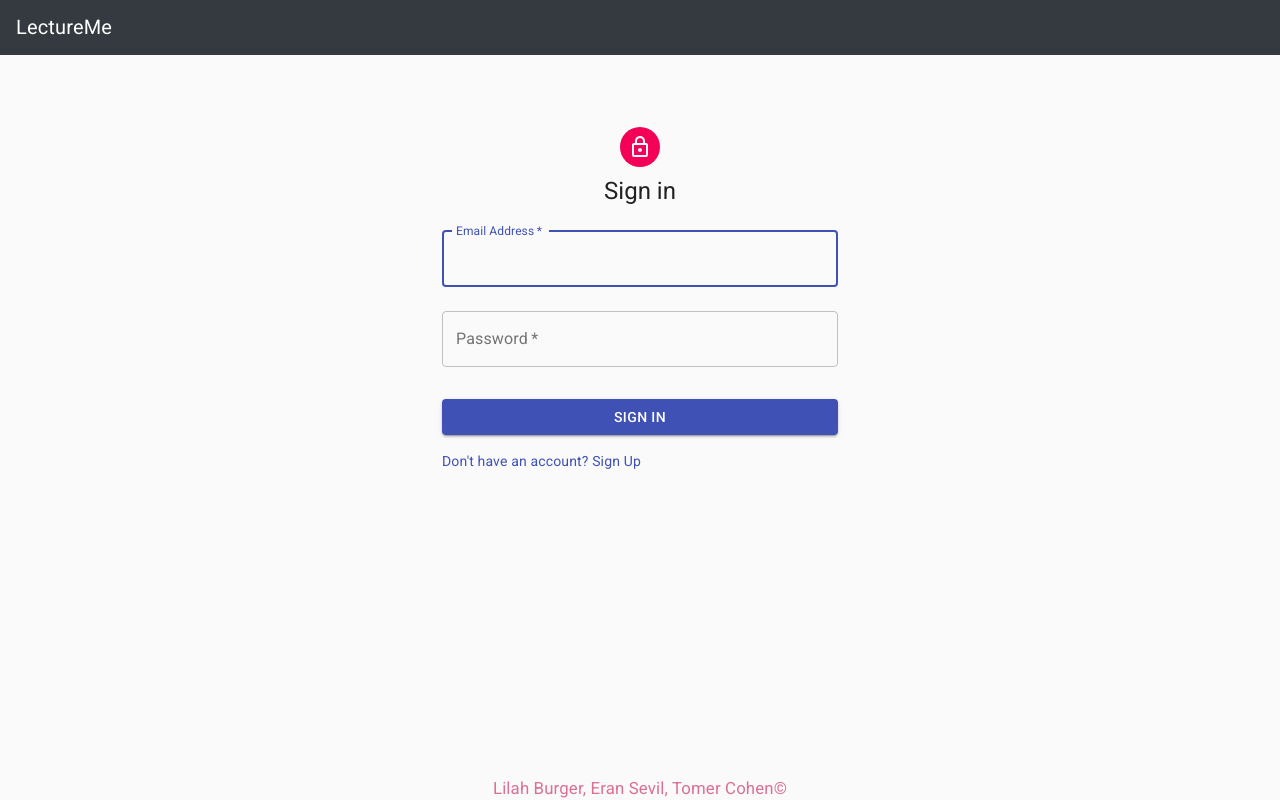
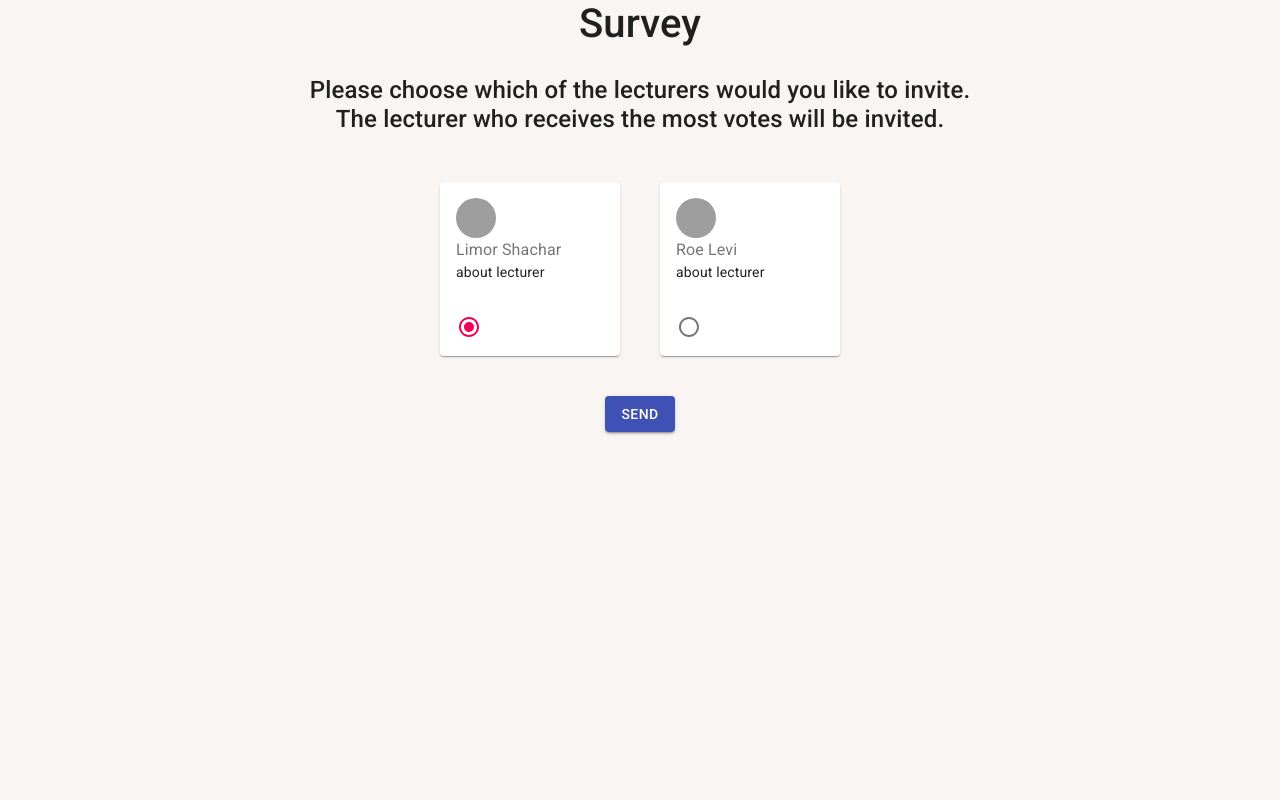
Before and after one commit to lilahb44/lecture-me-client, a React (Create React App) app: page /vote in a window 1280 px wide. Before the commit this address led to /. Built offline with nearby package versions, Linux system fonts and the light colour scheme; grey boxes are pictures that could not be loaded.

Commit message:
Add vote page

```diff
--- a/src/App.js
+++ b/src/App.js
@@ -17,6 +17,9 @@ import Footer from "./components/Footer";
 import "bootstrap/dist/css/bootstrap.min.css";
 import Guests from "./pages/Guests";
 import Surveys from "./pages/Surveys";
+import Vote from "./pages/Vote";
+
+const TOKEN = "TOKEN";
 
 const Wrapper = styled.div`
   display: flex;
@@ -28,9 +31,7 @@ const Content = styled.div`
   flex: 1;
 `;
 
-const TOKEN = "TOKEN";
-
-const App = () => {
+const HostApp = () => {
   const [token, setToken] = useState(() =>
     JSON.parse(localStorage.getItem(TOKEN))
   );
@@ -41,53 +42,63 @@ const App = () => {
   };
 
   return (
-    <Router>
-      <CssBaseline />
-      <Wrapper>
+    <>
       <Header
         token={token}
         onUserLogedOut={() => onTokenChanged(null)}
       ></Header>
       <Content>
-          {token ? (
         <Switch>
+          {token
+            ? [
                 <Route exact path="/">
                   <Welcome token={token} />
-              </Route>
+                </Route>,
                 <Route path="/groups/:id">
                   <Guests token={token} />
-              </Route>
+                </Route>,
                 <Route path="/groups">
                   <Groups token={token} />
-              </Route>
+                </Route>,
                 <Route path="/surveys">
                   <Surveys token={token} />
-              </Route>
+                </Route>,
                 <Route path="/orders">
-                <Orders />
-              </Route>
+                  <h2>Orders</h2>
+                </Route>,
+              ]
+            : [
+                <Route exact path="/">
+                  <SignIn onUserLogedIn={onTokenChanged} />
+                </Route>,
+                <Route path="/register">
+                  <Register onUserLogedIn={onTokenChanged} />
+                </Route>,
+              ]}
           <Redirect to="/" />
         </Switch>
-          ) : (
-            <Switch>
-              <Route exact path="/">
-                <SignIn onUserLogedIn={onTokenChanged} />
-              </Route>
-              <Route path="/register">
-                <Register onUserLogedIn={onTokenChanged} />
-              </Route>
-              <Redirect to="/" />
-            </Switch>
-          )}
       </Content>
       <Footer />
+    </>
+  );
+};
+
+const App = () => {
+  return (
+    <Router>
+      <CssBaseline />
+      <Wrapper>
+        <Switch>
+          <Route path="/vote">
+            <Vote />
+          </Route>
+          <Route path="/">
+            <HostApp />
+          </Route>
+        </Switch>
       </Wrapper>
     </Router>
   );
 };
 
 export default App;
-
-function Orders() {
-  return <h2>Orders</h2>;
-}
--- a/src/pages/CreateSurvey.js
+++ b/src/pages/CreateSurvey.js
@@ -43,11 +43,13 @@ export default function CreateSurvey({ token }) {
     setOpen(true);
   };
 
-  const send = () => {
+  const send = async () => {
     if (selectedLecturer1 === selectedLecturer2)
       return alert("You must choose two diffrent lecturers.");
 
-    createSurvey();
+    const result = await createSurvey();
+    if (result.error) return alert(result.error);
+
     handleClose();
   };
 
@@ -78,7 +80,7 @@ export default function CreateSurvey({ token }) {
         lecturer1: selectedLecturer1,
         lecturer2: selectedLecturer2,
       }),
-    }).then((response) => response.json());
+    }).then((res) => res.json());
 
   return (
     <Dialog
--- /dev/null
+++ b/src/pages/Vote.js
@@ -0,0 +1,105 @@
+import React from "react";
+import Avatar from "@material-ui/core/Avatar";
+import Radio from "@material-ui/core/Radio";
+import styled from "styled-components";
+import Card from "@material-ui/core/Card";
+import CardActions from "@material-ui/core/CardActions";
+import CardContent from "@material-ui/core/CardContent";
+import Typography from "@material-ui/core/Typography";
+import { makeStyles } from "@material-ui/core/styles";
+import Button from "@material-ui/core/Button";
+
+const Wrapper = styled.div`
+  display: flex;
+  flex-direction: column;
+  height: 100vh;
+  align-items: center;
+  /* justify-content: center; */
+  background-color: #f9f5f2;
+  flex-direction: wrap;
+`;
+
+const ChoicesWrapper = styled.div`
+  display: flex;
+  flex-direction: row;
+  align-items: center;
+  justify-content: center;
+  margin: 20px;
+`;
+
+const CardStyled = styled.div`
+  margin: 20px;
+  width: 180px;
+`;
+
+const Content = styled.h4`
+  text-align: center;
+`;
+
+const Vote = () => {
+  const [selectedValue, setSelectedValue] = React.useState("a");
+
+  const handleChange = (event) => {
+    setSelectedValue(event.target.value);
+  };
+
+  return (
+    <Wrapper>
+      <h1>Survey</h1>
+      <br />
+      <Content>
+        Please choose which of the lecturers would you like to invite.
+        <br />
+        The lecturer who receives the most votes will be invited.
+      </Content>
+
+      <ChoicesWrapper>
+        <CardStyled>
+          <Card>
+            <CardContent>
+              <Avatar src="/broken-image.jpg" />
+              <Typography color="textSecondary">Limor Shachar</Typography>
+              <Typography variant="body2" component="p">
+                about lecturer <br />
+              </Typography>
+            </CardContent>
+            <CardActions>
+              <Radio
+                checked={selectedValue === "a"}
+                onChange={handleChange}
+                value="a"
+                name="radio-button-demo"
+                inputProps={{ "aria-label": "A" }}
+              />
+            </CardActions>
+          </Card>
+        </CardStyled>
+        <CardStyled>
+          <Card>
+            <CardContent>
+              <Avatar src="/broken-image.jpg" />
+              <Typography color="textSecondary">Roe Levi</Typography>
+              <Typography variant="body2" component="p">
+                about lecturer <br />
+              </Typography>
+            </CardContent>
+            <CardActions>
+              <Radio
+                checked={selectedValue === "b"}
+                onChange={handleChange}
+                value="b"
+                name="radio-button-demo"
+                inputProps={{ "aria-label": "B" }}
+              />
+            </CardActions>
+          </Card>
+        </CardStyled>
+      </ChoicesWrapper>
+      <Button variant="contained" color="primary">
+        Send
+      </Button>
+    </Wrapper>
+  );
+};
+
+export default Vote;
```
Lines whose indentation alone changed are shown as unchanged.
